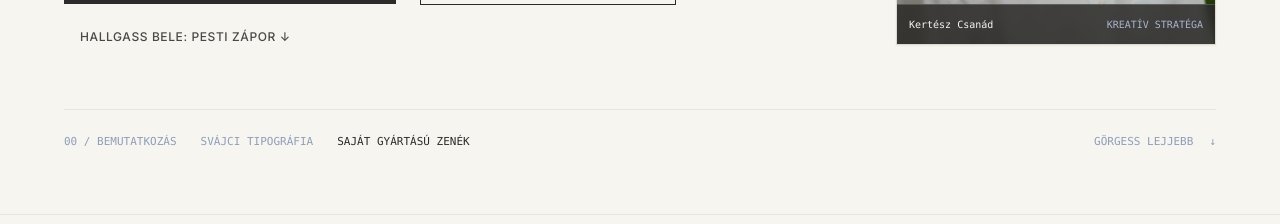
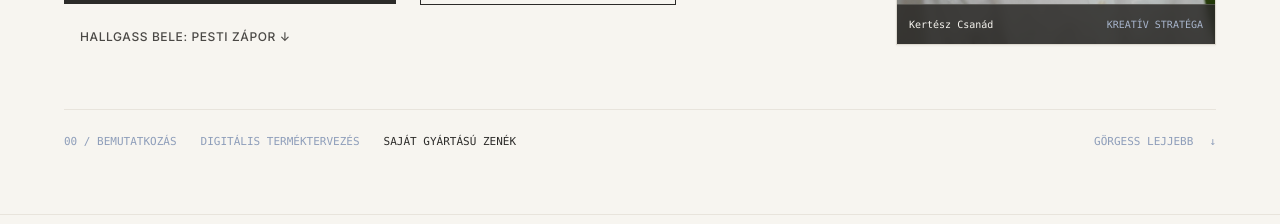
Before and after one commit to Csanad111/kertesz-csanad-portfolio, a React (Vite) app: page / in a window 1280 px wide. Shown: the part 800-1024 px from the top of the page. Built offline with nearby package versions, Linux system fonts and the light colour scheme; the HTML template or start-up script is replaced by a standard one.

Commit message:
style: remove Swiss typography text labels

```diff
--- a/src/App.tsx
+++ b/src/App.tsx
@@ -311,7 +311,7 @@ function Hero({
       <div className="mt-16 pt-6 border-t border-[#E8E4DC] flex flex-wrap justify-between items-center text-[11px] font-mono text-[#8E9EBA]">
         <div className="flex items-center gap-6">
           <span>00 / BEMUTATKOZÁS</span>
-          <span className="hidden sm:inline">SVÁJCI TIPOGRÁFIA</span>
+          <span className="hidden sm:inline">DIGITÁLIS TERMÉKTERVEZÉS</span>
           <span className="hidden md:inline text-[#2C2B29]">SAJÁT GYÁRTÁSÚ ZENÉK</span>
         </div>
         <div className="flex items-center gap-4">
@@ -1487,7 +1487,7 @@ function Footer() {
         </div>
 
         <div className="flex items-center gap-6">
-          <span>SVÁJCI MINIMALISTA TIPOGRÁFIA</span>
+          <span>DIGITÁLIS PORTFÓLIÓ</span>
           <span>PILISVÖRÖSVÁR · BUDAPEST</span>
         </div>
       </div>
```
